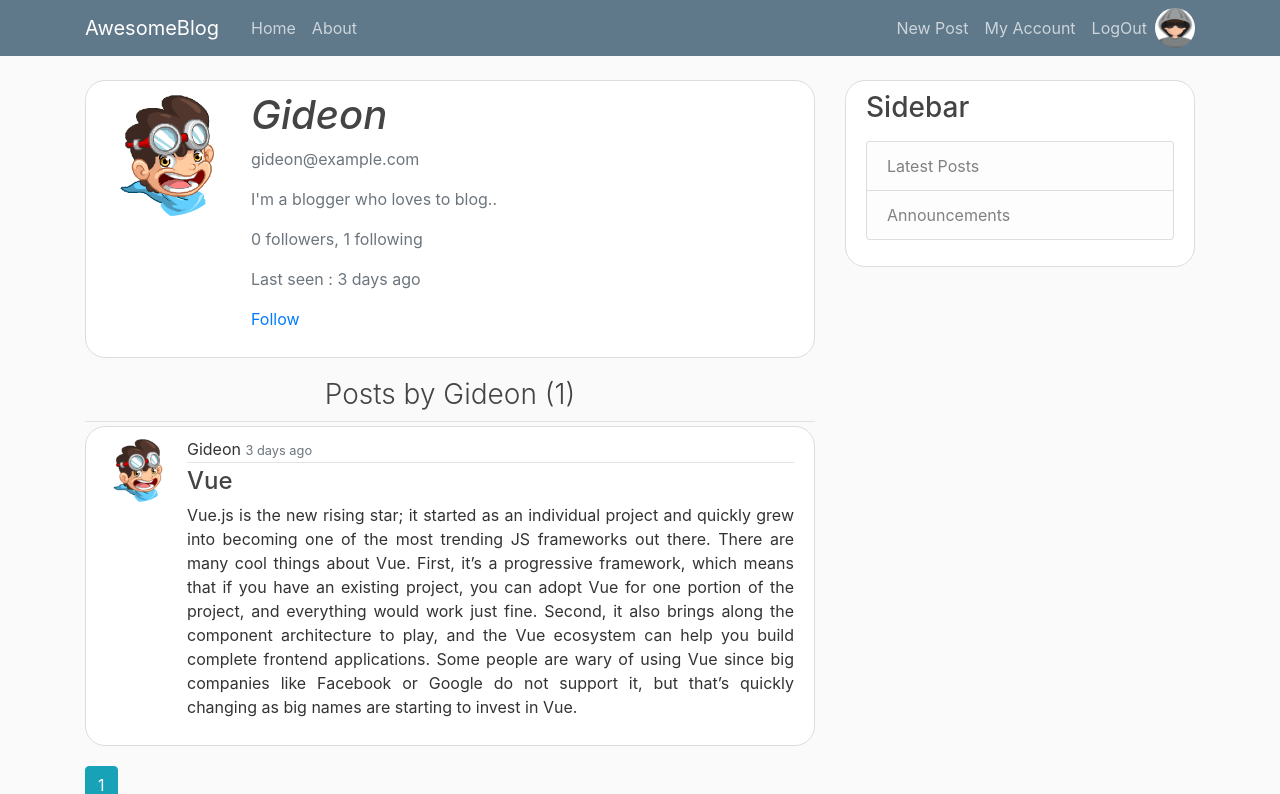
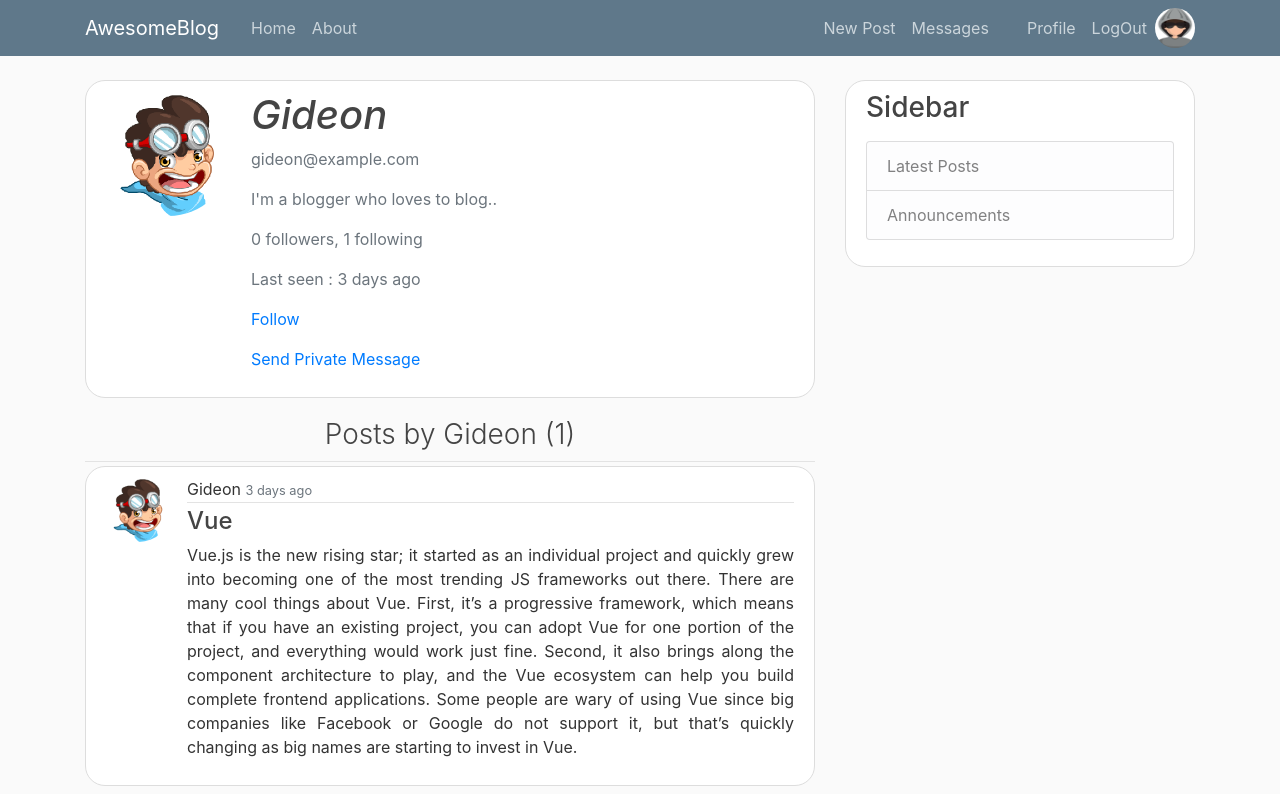
Before and after one commit to coderlktripathi/flask-blog, a Flask app: a page that uses blog/templates/user.html in a window 1280 px wide. Shown: the top 794 px of the page. Run offline with Flask 2, Linux system fonts and the light colour scheme; a user stored in the database is signed in; data comes from the database, SQL or seed files in the repository; both versions use the stored data as it was after the commit; some libraries are stand-ins or nearby versions.

Commit message:
added send message functionality

```diff
--- a/blog/__init__.py
+++ b/blog/__init__.py
@@ -3,6 +3,7 @@ from flask_bcrypt import Bcrypt
 from flask_sqlalchemy import SQLAlchemy
 from flask_moment import Moment
 from flask_mail import Mail
+from flask_migrate import Migrate
 
 from flask_login import LoginManager
 
@@ -21,6 +22,7 @@ app.config["MAIL_PASSWORD"] = ""
 
 # create SQLAlchemy class instance as db
 db = SQLAlchemy(app)
+migrate = Migrate(app, db)
 bcrypt = Bcrypt(app)
 moment = Moment(app)
 mail = Mail(app)
--- a/blog/forms.py
+++ b/blog/forms.py
@@ -86,3 +86,9 @@ class ResetPasswordForm(FlaskForm):
         "Confirm Password", validators=[DataRequired(), EqualTo("password")]
     )
     submit = SubmitField("Reset Password")
+
+
+class MessageForm(FlaskForm):
+    message = TextAreaField('Message', validators=[
+        DataRequired(), Length(min=0, max=140)])
+    submit = SubmitField('Submit')
--- a/blog/models.py
+++ b/blog/models.py
@@ -1,4 +1,6 @@
 from datetime import datetime
+from time import time
+from flask import json
 
 from flask_login import UserMixin
 from itsdangerous import TimedJSONWebSignatureSerializer as Serializer
@@ -25,6 +27,15 @@ class User(db.Model, UserMixin):
         primaryjoin=(followers.c.follower_id == id),
         secondaryjoin=(followers.c.followed_id == id),
         backref=db.backref('followers', lazy='dynamic'), lazy='dynamic')
+    messages_sent = db.relationship('Message',
+                                    foreign_keys='Message.sender_id',
+                                    backref='author', lazy='dynamic')
+    messages_received = db.relationship('Message',
+                                        foreign_keys='Message.recipient_id',
+                                        backref='recipient', lazy='dynamic')
+    last_message_read_time = db.Column(db.DateTime)
+    notifications = db.relationship('Notification', backref='user',
+                                    lazy='dynamic')
 
     def get_reset_token(self, expires_sec=1800):
         s = Serializer(app.config["SECRET_KEY"], expires_sec)
@@ -60,6 +71,17 @@ class User(db.Model, UserMixin):
                 followers.c.follower_id == self.id).order_by(
                     Post.posted_on.desc())
 
+    def new_messages(self):
+        last_read_time = self.last_message_read_time or datetime(1900, 1, 1)
+        return Message.query.filter_by(recipient=self).filter(
+            Message.timestamp > last_read_time).count()
+
+    def add_notification(self, name, data):
+        self.notifications.filter_by(name=name).delete()
+        n = Notification(name=name, payload_json=json.dumps(data), user=self)
+        db.session.add(n)
+        return n
+
 class Post(db.Model):
     id = db.Column(db.Integer, primary_key=True)
     title = db.Column(db.String(164), nullable=False)
@@ -74,3 +96,24 @@ class Post(db.Model):
 @login_manager.user_loader
 def load_user(user_id):
     return User.query.get(int(user_id))
+
+
+class Message(db.Model):
+    id = db.Column(db.Integer, primary_key=True)
+    sender_id = db.Column(db.Integer, db.ForeignKey('user.id'))
+    recipient_id = db.Column(db.Integer, db.ForeignKey('user.id'))
+    body = db.Column(db.String(140))
+    timestamp = db.Column(db.DateTime, index=True, default=datetime.utcnow)
+
+    def __repr__(self):
+        return '<Message {}>'.format(self.body)
+
+class Notification(db.Model):
+    id = db.Column(db.Integer, primary_key=True)
+    name = db.Column(db.String(128), index=True)
+    user_id = db.Column(db.Integer, db.ForeignKey('user.id'))
+    timestamp = db.Column(db.Float, index=True, default=time)
+    payload_json = db.Column(db.Text)
+
+    def get_data(self):
+        return json.loads(str(self.payload_json))
--- a/blog/routes.py
+++ b/blog/routes.py
@@ -10,9 +10,10 @@ from blog.forms import (
     PostForm,
     RequestResetForm,
     ResetPasswordForm,
+    MessageForm
 )
-from blog.models import Post, User
-from flask import flash, redirect, render_template, request, url_for, abort
+from blog.models import Post, User, Notification, Message as MessageModal
+from flask import flash, redirect, render_template, request, url_for, abort, jsonify
 from flask_login import current_user, login_required, login_user, logout_user
 from flask_mail import Message
 from datetime import datetime
@@ -260,3 +261,60 @@ def before_request():
     if current_user.is_authenticated:
         current_user.last_seen = datetime.utcnow()
         db.session.commit()
+
+@app.route('/send_message/<recipient>', methods=['GET', 'POST'])
+@login_required
+def send_message(recipient):
+    user = User.query.filter_by(username=recipient).first_or_404()
+    form = MessageForm()
+    if form.validate_on_submit():
+        msg = MessageModal(author=current_user, recipient=user,
+                      body=form.message.data)
+        user.add_notification('unread_message_count', user.new_messages())
+        db.session.add(msg)
+        db.session.commit()
+        flash('Your message has been sent.', 'success')
+        return redirect(url_for('get_user', username=recipient))
+    return render_template('send_message.html', title='Send Message',
+                           form=form, recipient=recipient)
+
+@app.route('/messages')
+@login_required
+def messages():
+    current_user.last_message_read_time = datetime.utcnow()
+    current_user.add_notification('unread_message_count', 0)
+    db.session.commit()
+    page = request.args.get('page', 1, type=int)
+    messages = current_user.messages_received.order_by(
+        MessageModal.timestamp.desc()).paginate(
+            page, 5, False)
+
+    return render_template('messages.html', messages=messages)
+
+@app.route("/message/<int:message_id>/delete", methods=["POST"])
+@login_required
+def delete_message(message_id):
+    message = MessageModal.query.get_or_404(message_id)
+    if message.author != current_user:
+        abort(403)
+    db.session.delete(message)
+    db.session.commit()
+    flash("Your message has been deleted!!", "success")
+    return redirect(url_for("messages"))
+
+@app.shell_context_processor
+def make_shell_context():
+    return {'db': db, 'User': User, 'Post': Post, 'Message': Message,
+            'Notification': Notification}
+
+@app.route('/notifications')
+@login_required
+def notifications():
+    since = request.args.get('since', 0.0, type=float)
+    notifications = current_user.notifications.filter(
+        Notification.timestamp > since).order_by(Notification.timestamp.asc())
+    return jsonify([{
+        'name': n.name,
+        'data': n.get_data(),
+        'timestamp': n.timestamp
+    } for n in notifications])
--- a/blog/templates/layout.html
+++ b/blog/templates/layout.html
@@ -32,7 +32,16 @@
                         <div class="navbar-nav">
                             {% if current_user.is_authenticated %}
                                 <a class="nav-item nav-link" href="{{ url_for('new_post') }}">New Post</a>
-                            <a class="nav-item nav-link" href="{{ url_for('account') }}">My Account</a>
+                                <a class="nav-item nav-link" href="{{ url_for('messages') }}">
+                                    Messages
+                                    {% set new_messages = current_user.new_messages() %}
+                                    <span id="message_count" class="badge badge-info"
+                                    style="visibility: {% if new_messages %}visible
+                                                        {% else %}hidden {% endif %};">
+                                        {{ new_messages }}
+                                    </span>
+                                </a>
+                                <a class="nav-item nav-link" href="{{ url_for('account') }}">Profile</a>
                                 <a class="nav-item nav-link" href="{{ url_for('logout') }}">LogOut</a>
                                 {% if current_user.profile_pic %}
                                     <img class="rounded-circle logo-img" src="{{ url_for('static', filename='profile-pics/' + current_user.profile_pic) }}">
@@ -77,6 +86,30 @@
         <script src="https://maxcdn.bootstrapcdn.com/bootstrap/4.0.0/js/bootstrap.min.js" integrity="sha384-JZR6Spejh4U02d8jOt6vLEHfe/JQGiRRSQQxSfFWpi1MquVdAyjUar5+76PVCmYl" crossorigin="anonymous"></script>
         {{ moment.include_jquery() }}
         {{ moment.include_moment() }}
+        {% block scripts %}
+            <script>
+                function set_message_count(n) {
+                    $('#message_count').text(n);
+                    $('#message_count').css('visibility', n ? 'visible' : 'hidden');
+                }
+
+                {% if current_user.is_authenticated %}
+                    $(function() {
+                        var since = 0;
+                        setInterval(function() {
+                            $.ajax('{{ url_for('notifications') }}?since=' + since).done(
+                                function(notifications) {
+                                    for (var i = 0; i < notifications.length; i++) {
+                                        if (notifications[i].name == 'unread_message_count')
+                                            set_message_count(notifications[i].data);
+                                        since = notifications[i].timestamp;
+                                    }
+                                }
+                            );
+                        }, 10000);
+                    });
+                {% endif %}
+            </script>
+        {% endblock %}
     </body>
-
 </html>
--- a/blog/templates/user.html
+++ b/blog/templates/user.html
@@ -16,6 +16,7 @@
                 {% else %}
                 <p><a href="{{ url_for('unfollow', username=user.username) }}">Unfollow</a></p>
             {% endif %}
+            <p><a href="{{ url_for('send_message', recipient=user.username) }}">Send Private Message</a></p>
         </div>
       </div>
     </div>
```
Also changed, not shown: blog/templates/messages.html (added, +58 -0 lines), blog/templates/send_message.html (added, +27 -0 lines), blog/blog.db, blog/static/profile-pics/6db3261a8c33df81.png (added), blog/static/profile-pics/c48cd5634dada20d.png (added), blog/static/profile-pics/d69d54817fb8ceda.jpg (added). Lines whose indentation alone changed are shown as unchanged.
